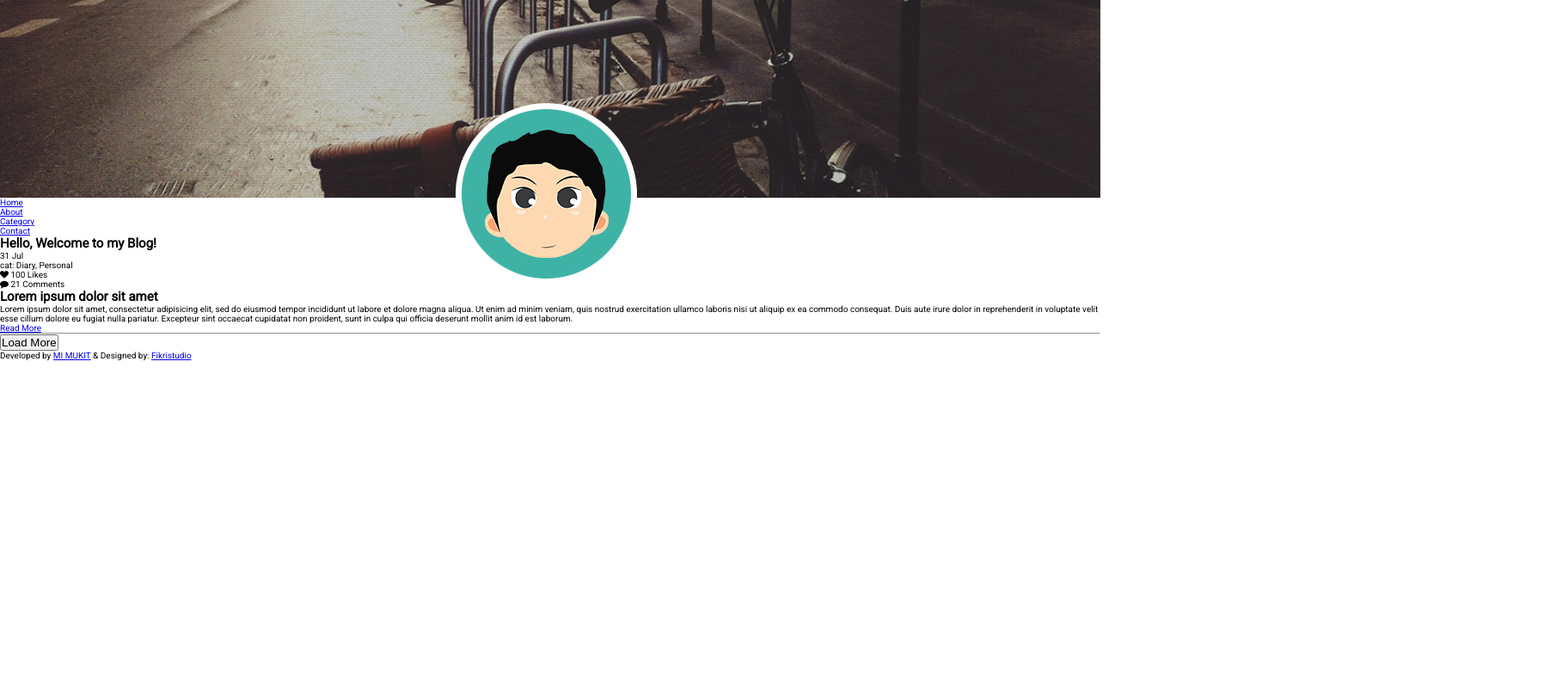
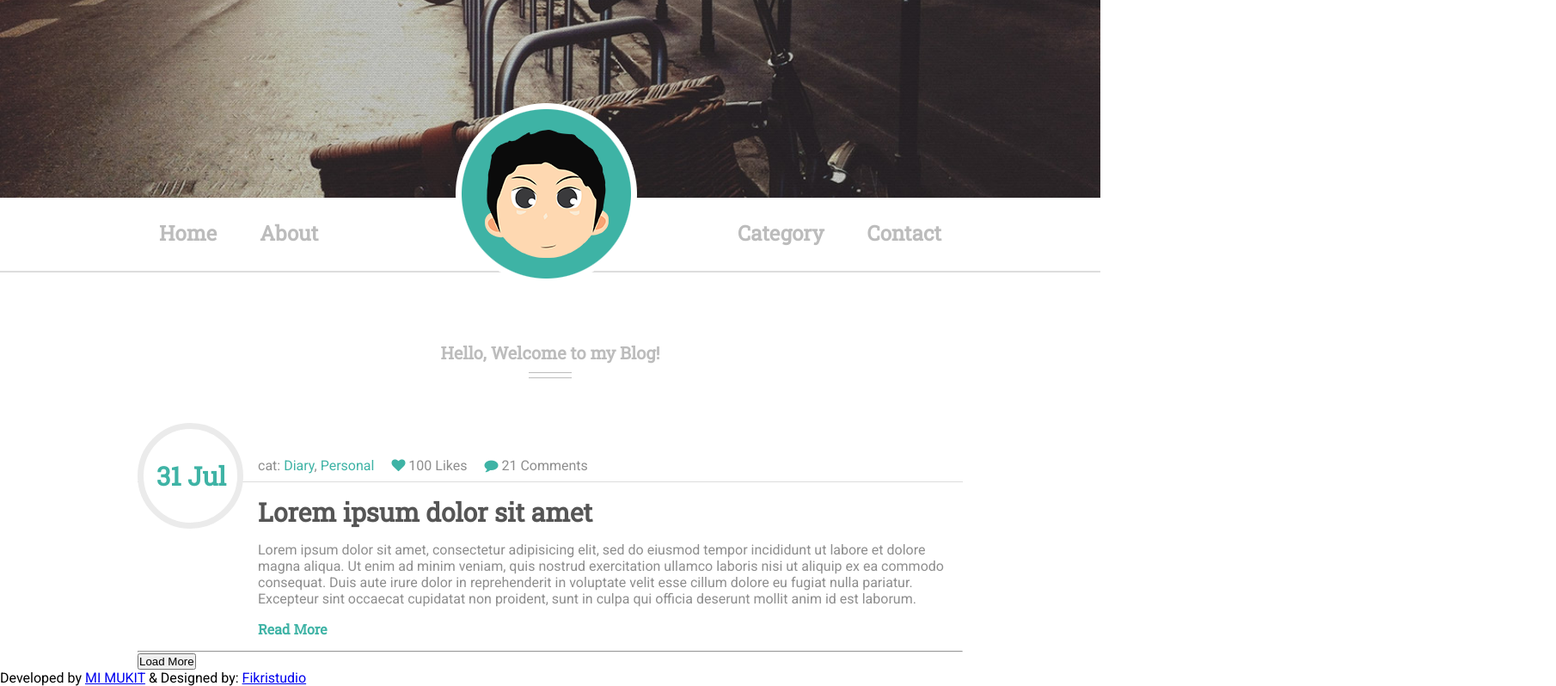
Before and after one commit to mimukit/html5-templates-collection, a plain HTML site: page 3-rivet-simple-blog-template/index.html in a window 1280 px wide. Shown: the part 120-918 px from the top of the page at 86% size, 1810 px wide, since content can reach past the window. Before the commit the page ends 800 px from the top, so only its background shows below. Drawn offline with Linux system fonts and the light colour scheme.

Commit message:
Add P3: nav & body styles

```diff
--- a/3-rivet-simple-blog-template/index.html
+++ b/3-rivet-simple-blog-template/index.html
@@ -9,6 +9,7 @@
     <link rel="stylesheet" href="https://fonts.googleapis.com/css?family=Roboto|Roboto+Slab">
   </head>
   <body>
+
     <header>
       <div id="header-banner">
         <div id="logo">
@@ -17,25 +18,36 @@
       </div>
 
       <nav>
-        <ul>
-          <a href="#"><li>Home</li></a>
-          <a href="#"><li>About</li></a>
-          <a href="#"><li>Category</li></a>
-          <a href="#"><li>Contact</li></a>
-
-        </ul>
+        <div class="container">
+          <ul class="float-left">
+            <a href="#"><li>Home</li></a>
+            <a href="#"><li>About</li></a>
+          </ul>
+          <ul class="float-right">
+            <a href="#"><li>Category</li></a>
+            <a href="#"><li>Contact</li></a>
+          </ul>
+        </div>
       </nav>
 
-      <h2 id="tag-line">Hello, Welcome to my Blog!</h2>
+      <div class="container" id="tag-line">
+        <h2>Hello, Welcome to my Blog!</h2>
+        <hr>
+        <hr>
+      </div>
+
     </header>
 
-    <main>
+    <main class="container">
       <div class="posts">
+
+        <div class="post-date">
+          <p>31 Jul</p>
+        </div>
 
         <div class="post-info">
           <ul>
-            <li class="post-date">31 Jul</li>
-            <li class="post-category">cat: <span>Diary, Personal</span></li>
+            <li class="post-category">cat: <span><a href="#">Diary</a>, <a href="#">Personal</a></span></li>
             <li class="post-like">
               <i class="fa fa-heart" aria-hidden="true"></i> 100 Likes
             </li>
@@ -46,11 +58,13 @@
         </div>
 
         <div class="post-body">
-          <h2 class="post-title">Lorem ipsum dolor sit amet</h2>
+          <h2 class="post-title"><a href="#">Lorem ipsum dolor sit amet</a></h2>
           <p class="post-summary">
             Lorem ipsum dolor sit amet, consectetur adipisicing elit, sed do eiusmod tempor incididunt ut labore et dolore magna aliqua. Ut enim ad minim veniam, quis nostrud exercitation ullamco laboris nisi ut aliquip ex ea commodo consequat. Duis aute irure dolor in reprehenderit in voluptate velit esse cillum dolore eu fugiat nulla pariatur. Excepteur sint occaecat cupidatat non proident, sunt in culpa qui officia deserunt mollit anim id est laborum.
           </p>
-          <a href="#" class="post-read-more">Read More</a>
+          <div class="post-read-more">
+            <a href="#" >Read More</a>
+          </div>
         </div>
       </div>
 
--- a/3-rivet-simple-blog-template/style.css
+++ b/3-rivet-simple-blog-template/style.css
@@ -3,12 +3,36 @@
   margin: 0;
   padding: 0;
 }
-html, body {
+
+html {
   font-family: 'Roboto', sans-serif;
   margin: 0;
   padding: 0;
   font-size: 10px;
 }
+
+body {
+  font-size: 1.6rem;
+}
+
+h1, h2, h3, h4, h5, h6 {
+  font-family: 'Roboto Slab', serif;
+}
+
+.container {
+  max-width: 960px;
+  width: 80%;
+  margin: 0 auto;
+}
+
+.float-left {
+  float: left;
+}
+
+.float-right {
+  float: right;
+}
+
 
 /*2. Header*/
 #header-banner {
@@ -20,24 +44,161 @@ html, body {
 #logo {
   background: url(img/logo.png) no-repeat;
   height: 220px;
-  width: 100%;
+  width: 220px;
   text-indent: -10000px;
   line-height: 0;
   position: relative;
   left: 50%;
   transform: translate(-110px);
   top: 240px;
-
-
 }
 
 
 /*3. Navigation*/
 
+nav {
+  font-family: 'Roboto Slab', serif;
+  font-weight: bold;
+  width: 100%;
+  height: 85px;
+  border-bottom: 2px solid #ddd;
+  font-size: 2.4rem;
+}
 
 
+nav li {
+  display: inline-block;
+  color: #bcbcbc;
+  padding: 10px;
+  float: left;
+  list-style: none;
+  text-align: center;
+  margin: 15px 15px;
+}
+
+nav li:hover {
+  color: #3eb3a5;
+  border-bottom: 5px solid #3eb3a5;
+}
+
+nav:after {
+  content: "";
+  display: block;
+  clear: both;
+}
+
+#tag-line {
+  color: #bcbcbc;
+  height: 165px;
+  text-align: center;
+  padding-top: 80px;
+  box-sizing: border-box;
+  margin-bottom: 50px;
+}
+#tag-line h2 {
+  margin-bottom: 10px;
+  font-size: 2rem;
+}
+
+#tag-line hr {
+  width: 50px;
+  height: 1px;
+  color: #bcbcbc;
+  background-color: #bcbcbc;
+  border: none;
+  margin: 5px auto 0;
+  text-align: center;
+}
+
 /*4. Posts*/
+.posts {
+  /*box-sizing: border-box;*/
+  /*float: left;*/
+
+}
 
 
+.post-date {
+  font-size: 3.0rem;
+  color: #3eb3a5;
+  font-weight: bold;
+  font-family: 'Roboto Slab', serif;
+  height: 123px;
+  width: 123px;
+  padding: 35px 0 0 15px;
+  float: left;
+  border: 7px solid #ebebeb;
+  border-radius: 50%;
+  box-sizing: border-box;
+  position: relative;
+  top: -40px;
+  left: 0;
+  background: white;
+}
+
+.post-info {
+    padding: 0 0 20px 140px;
+    color: #8e8e8e;
+}
+
+.post-info li {
+  display: inline-block;
+  float: left;
+  margin-right: 20px;
+}
+
+.post-info:after {
+  content: "";
+  display: block;
+  clear: both;
+}
+
+.post-category span a {
+  text-decoration: none;
+  color: #3eb3a5;
+}
+
+.post-category span a:hover {
+  border-bottom: 1px solid #3eb3a5;
+}
+
+.post-like .fa-heart, .post-comment .fa-comment {
+  color: #3eb3a5;
+}
+
+
+.post-body {
+  padding-left: 140px;
+  margin-top: -115px;
+  border-top: 1px solid #ddd;
+}
+
+.post-body .post-title {
+  font-size: 3.0rem;
+  margin: 15px 0;
+}
+
+.post-body .post-title a {
+  color: #555;
+  text-decoration: none;
+}
+
+.post-body .post-title a:hover {
+  color: #3eb3a5;
+}
+.post-body .post-summary {
+  color: #8e8e8e;
+}
+
+.post-read-more {
+  margin: 15px 0;
+}
+
+.post-read-more a {
+  text-decoration: none;
+  font-family: 'Roboto Slab', serif;
+  font-weight: bold;
+  color: #3eb3a5;
+}
 
 /*5. Footer*/
```
